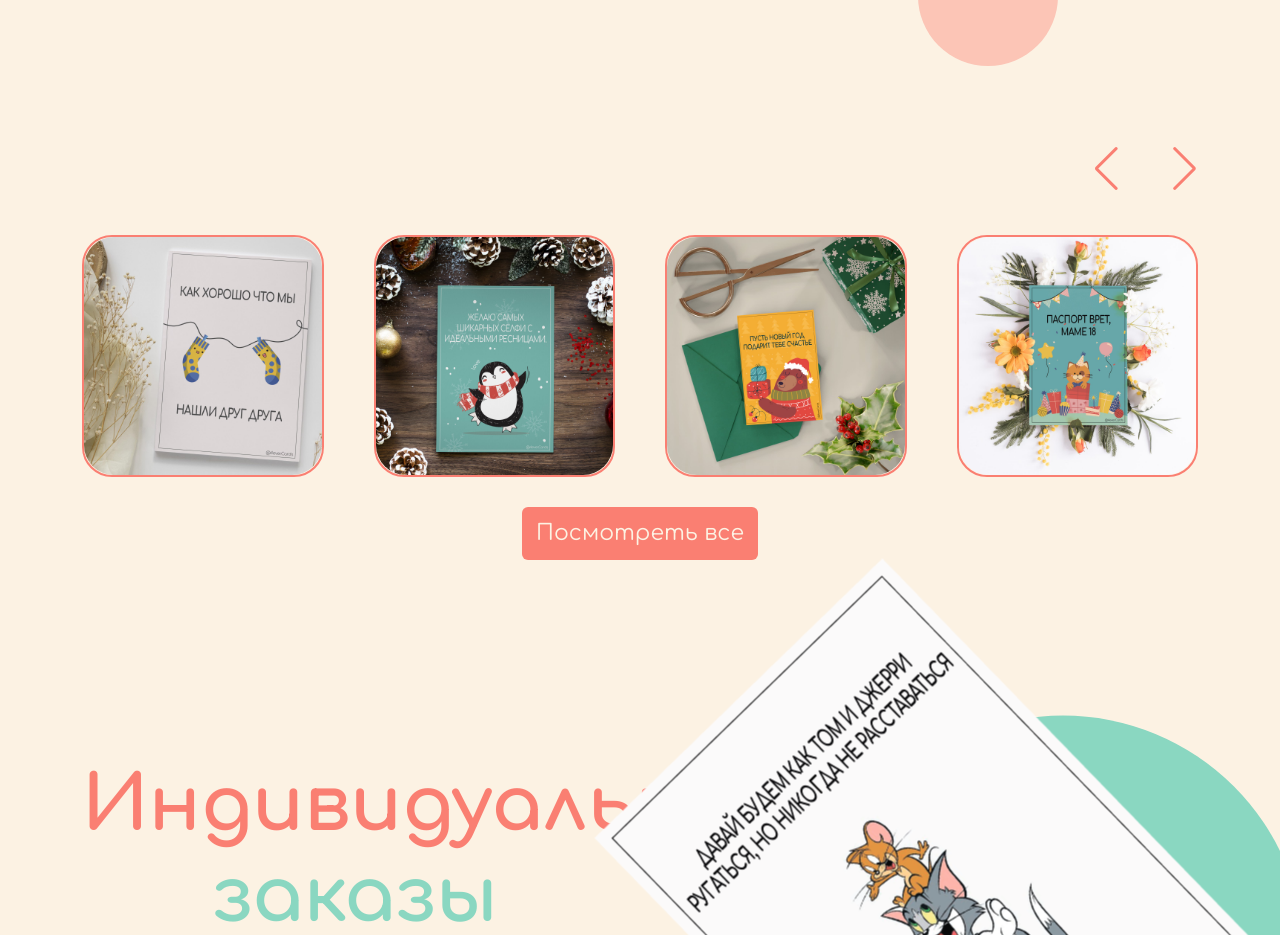
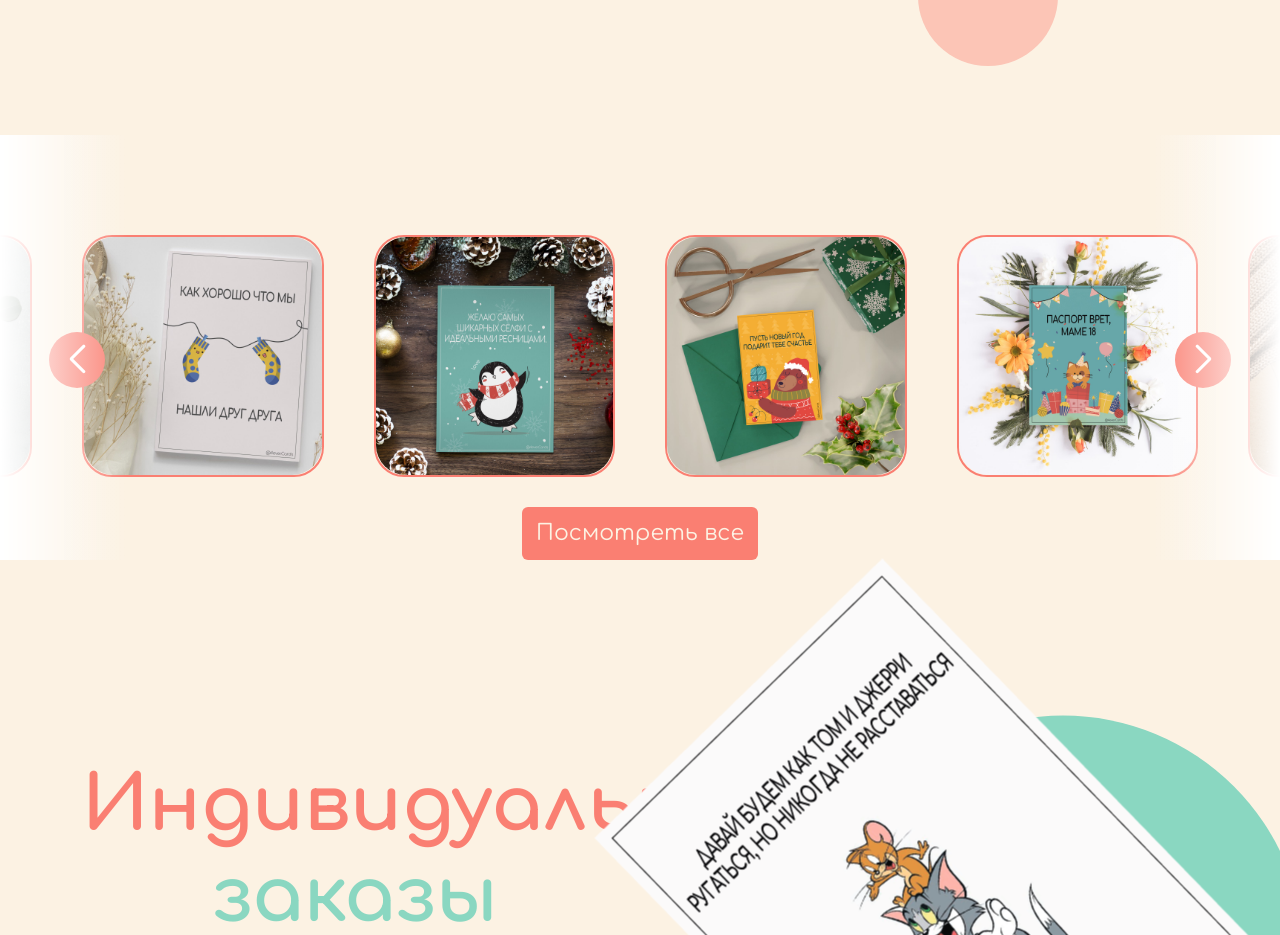
Before and after one commit to 7Davronbek/order-app, a React (Create React App) app: page / in a window 1280 px wide. Shown: the part 1859-2794 px from the top of the page. Built offline with nearby package versions, Linux system fonts and the light colour scheme.

Commit message:
o4me-app

```diff
--- a/src/components/Cards.jsx
+++ b/src/components/Cards.jsx
@@ -18,7 +18,7 @@ const Cards = () => {
           breakpoints={{
             "@0.00": {
               slidesPerView: 1,
-              spaceBetween: 10,
+              spaceBetween: 30,
             },
             "@0.75": {
               slidesPerView: 2,
--- a/src/components/Promokod.jsx
+++ b/src/components/Promokod.jsx
@@ -12,7 +12,7 @@ const Promokod = () => {
             </div>
             <div className="container">
                 <div className="row justify-content-end">
-                    <div className="col-6">
+                    <div className="col-lg-6">
                         <div className="info">
                             <h2>ПРОМОКОД <span>FOREVER</span></h2>
                             <p>Воспользуйтесь промокодом FOREVER, получите 10% скидку</p>
--- a/src/sass/main.scss
+++ b/src/sass/main.scss
@@ -52,10 +52,6 @@ body {
             border: 0;
             padding: 0;
         }
-    }
-
-    .info {
-
     }
 
     .Header {
@@ -367,9 +363,41 @@ body {
 
     .Cards {
         margin-top: 300px;
+        position: relative;
+
+        &::before {
+            content: '';
+            position: absolute;
+            top: 0;
+            left: 0;
+            width: 10%;
+            height: 100%;
+            background: linear-gradient(-90deg, transparent, #fff);
+            z-index: 9;
+
+            @media(max-width:767px) {
+                display: none;
+            }
+        }
+
+        &::after {
+            content: '';
+            position: absolute;
+            top: 0;
+            right: 0;
+            width: 10%;
+            height: 100%;
+            background: linear-gradient(90deg, transparent, #fff);
+            z-index: 9;
+
+            @media(max-width:767px) {
+                display: none;
+            }
+        }
 
         .swiper {
             padding-top: 100px;
+            overflow: visible;
 
             @media (max-width:992px) {
                 padding-top: 0;
@@ -392,23 +420,65 @@ body {
                 left: inherit;
                 right: 7%;
                 top: 10%;
+                top: 64%;
+                left: -33px;
+                z-index: 99;
+
+                @media(max-width: 767px) {
+                    top: 50%;
+                    left: -25px;
+                }
             }
 
             .swiper-button-next {
                 right: 0;
                 left: inherit;
                 top: 10%;
+                top: 64%;
+                right: -33px;
+                z-index: 99;
+
+                @media(max-width: 767px) {
+                    top: 50%;
+                    right: -25px;
+                }
             }
 
             .swiper-button-prev,
             .swiper-button-next {
-                @media (max-width:992px) {
-                    display: none;
+                color: #fff;
+                background: #FA7F72;
+                width: 56px;
+                height: 56px;
+                display: flex;
+                align-items: center;
+                justify-content: center;
+                border-radius: 50%;
+
+                &::after {
+                    color: #fff !important;
+                    font-size: 28px;
+                    font-weight: 600;
+
+                    @media(max-width: 767px) {
+                        font-size: 18px;
+                    }
+                }
+
+                @media (max-width:767px) {
+                    width: 38px;
+                    height: 38px;
                 }
 
                 &::after {
                     color: #FA7F72;
                     // font-size: 35px;
+                }
+            }
+
+            .swiper-button-next {
+                &::before {
+                    background-image: url(../images/right.svg);
                 }
             }
         }
@@ -424,6 +494,10 @@ body {
                 padding: 10px 14px;
                 color: #FCF2E3;
             }
+        }
+
+        @media(max-width: 767px) {
+            padding: 0 20px;
         }
     }
 
```
